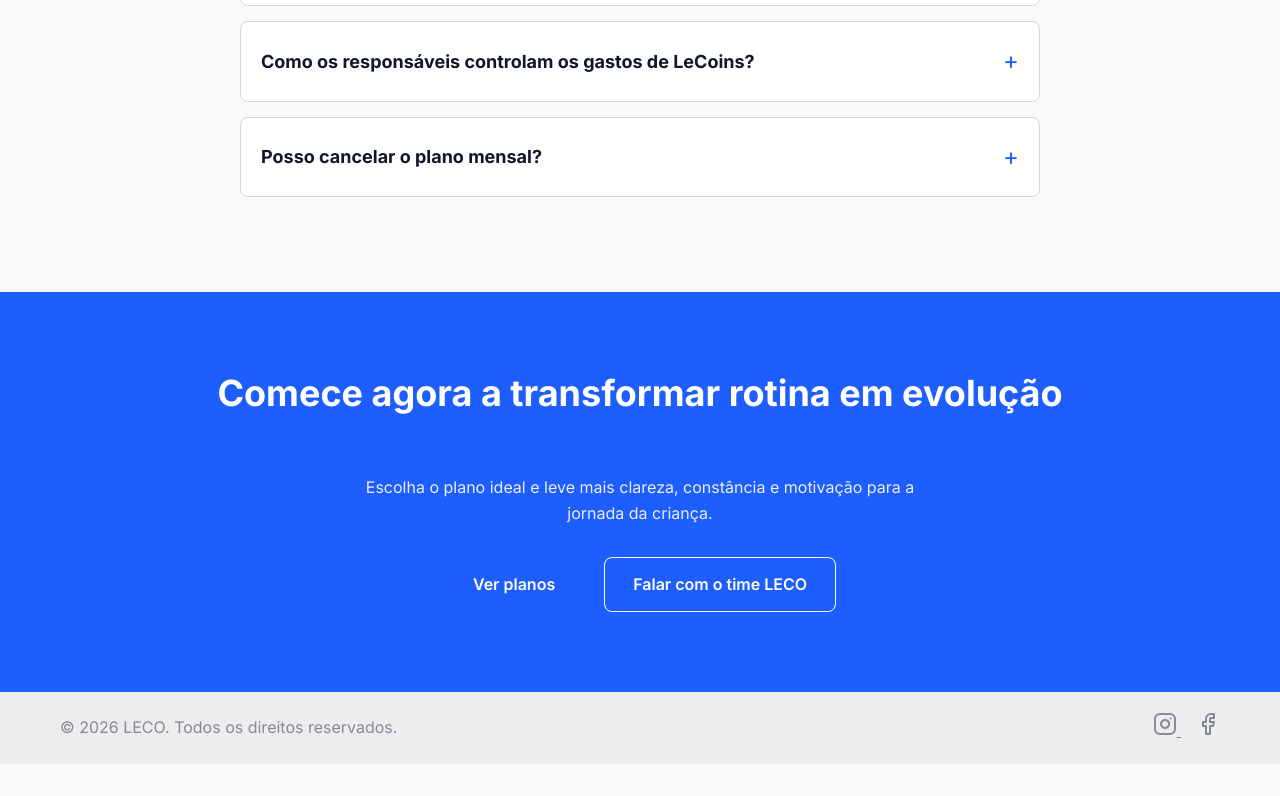
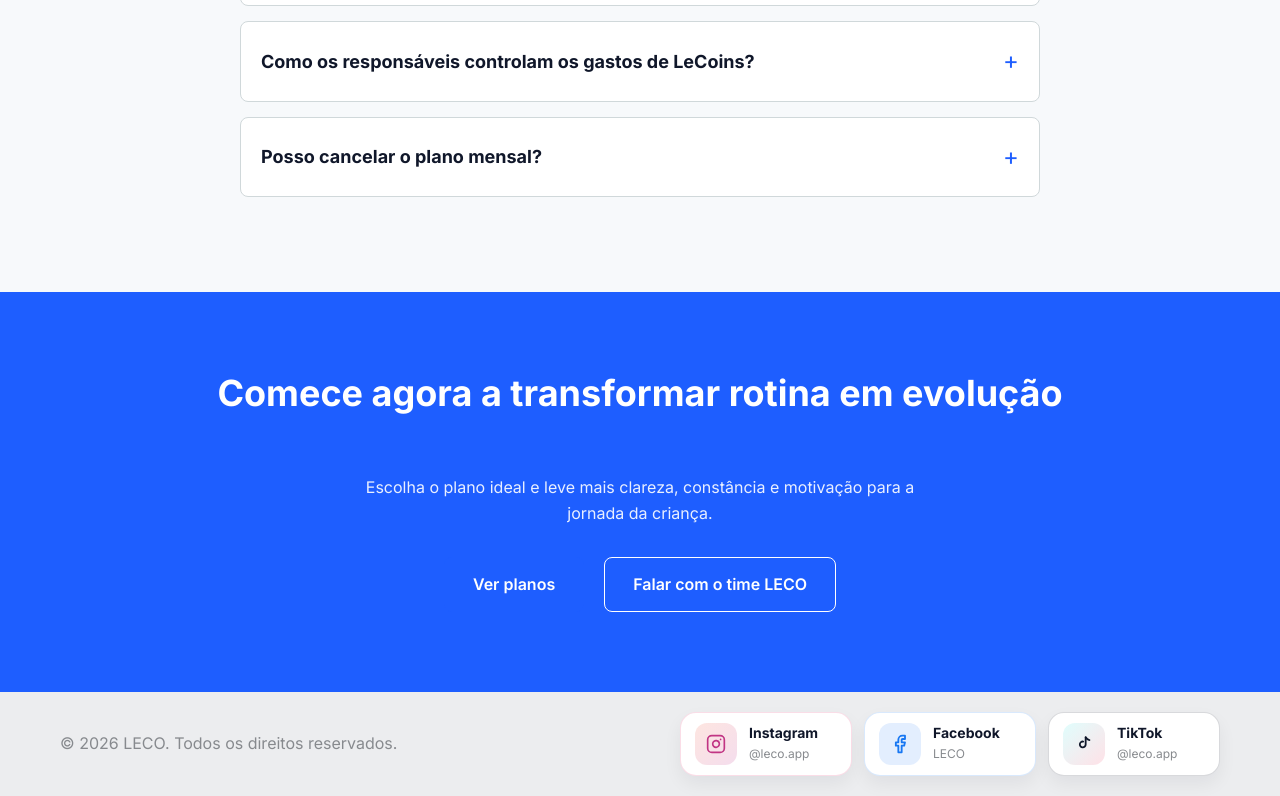
Before and after one commit to lucasccruz30-jpg/site-leco, a website: page index.html in a window 1280 px wide. Shown: the part 7351-8147 px from the top of the page. Before the commit the page ends 8115 px from the top, so only its background shows below. Drawn offline with Linux system fonts and the light colour scheme.

Commit message:
Improve social footer links

```diff
--- a/index.html
+++ b/index.html
@@ -502,11 +502,32 @@
                 <p>&copy; 2026 LECO. Todos os direitos reservados.</p>
             </div>
             <div class="footer-right">
-                <a href="#" aria-label="Instagram" class="social-icon">
-                    <svg xmlns="http://www.w3.org/2000/svg" width="24" height="24" viewBox="0 0 24 24" fill="none" stroke="currentColor" stroke-width="2" stroke-linecap="round" stroke-linejoin="round"><rect x="2" y="2" width="20" height="20" rx="5" ry="5"></rect><path d="M16 11.37A4 4 0 1 1 12.63 8 4 4 0 0 1 16 11.37z"></path><line x1="17.5" y1="6.5" x2="17.51" y2="6.5"></line></svg>
+                <a href="https://www.instagram.com/leco.app/" target="_blank" rel="noreferrer" aria-label="Instagram do LECO" class="social-link social-instagram">
+                    <span class="social-icon-box" aria-hidden="true">
+                        <svg xmlns="http://www.w3.org/2000/svg" width="20" height="20" viewBox="0 0 24 24" fill="none" stroke="currentColor" stroke-width="2" stroke-linecap="round" stroke-linejoin="round"><rect x="2" y="2" width="20" height="20" rx="5" ry="5"></rect><path d="M16 11.37A4 4 0 1 1 12.63 8 4 4 0 0 1 16 11.37z"></path><line x1="17.5" y1="6.5" x2="17.51" y2="6.5"></line></svg>
+                    </span>
+                    <span class="social-copy">
+                        <strong>Instagram</strong>
+                        <small>@leco.app</small>
+                    </span>
                 </a>
-                <a href="#" aria-label="Facebook" class="social-icon">
-                    <svg xmlns="http://www.w3.org/2000/svg" width="24" height="24" viewBox="0 0 24 24" fill="none" stroke="currentColor" stroke-width="2" stroke-linecap="round" stroke-linejoin="round"><path d="M18 2h-3a5 5 0 0 0-5 5v3H7v4h3v8h4v-8h3l1-4h-4V7a1 1 0 0 1 1-1h3z"></path></svg>
+                <a href="https://www.facebook.com/profile.php?id=61576493513435" target="_blank" rel="noreferrer" aria-label="Facebook do LECO" class="social-link social-facebook">
+                    <span class="social-icon-box" aria-hidden="true">
+                        <svg xmlns="http://www.w3.org/2000/svg" width="20" height="20" viewBox="0 0 24 24" fill="none" stroke="currentColor" stroke-width="2.2" stroke-linecap="round" stroke-linejoin="round"><path d="M18 2h-3a5 5 0 0 0-5 5v3H7v4h3v8h4v-8h3l1-4h-4V7a1 1 0 0 1 1-1h3z"></path></svg>
+                    </span>
+                    <span class="social-copy">
+                        <strong>Facebook</strong>
+                        <small>LECO</small>
+                    </span>
+                </a>
+                <a href="https://www.tiktok.com/@leco.app?_r=1&_t=ZS-95L5EmL3gsJ" target="_blank" rel="noreferrer" aria-label="TikTok do LECO" class="social-link social-tiktok">
+                    <span class="social-icon-box" aria-hidden="true">
+                        <svg xmlns="http://www.w3.org/2000/svg" width="20" height="20" viewBox="0 0 24 24" fill="none" stroke="currentColor" stroke-width="2.2" stroke-linecap="round" stroke-linejoin="round"><path d="M14 4v8.5a3.5 3.5 0 1 1-3-3.46"></path><path d="M14 4c1.1 1.9 2.6 3 4.5 3.3"></path></svg>
+                    </span>
+                    <span class="social-copy">
+                        <strong>TikTok</strong>
+                        <small>@leco.app</small>
+                    </span>
                 </a>
             </div>
         </div>
--- a/style.css
+++ b/style.css
@@ -679,16 +679,100 @@ p {
     display: flex;
     justify-content: space-between;
     align-items: center;
+    gap: 20px;
 }
 
-.social-icon {
-    color: var(--aux-text);
-    margin-left: 15px;
-    transition: color 0.3s ease;
+.footer-right {
+    display: flex;
+    align-items: stretch;
+    gap: 12px;
+    flex-wrap: wrap;
 }
 
-.social-icon:hover {
-    color: var(--leco-blue);
+.social-link {
+    min-width: 172px;
+    display: inline-flex;
+    align-items: center;
+    gap: 12px;
+    padding: 10px 14px;
+    border-radius: 16px;
+    text-decoration: none;
+    background: var(--white);
+    border: 1px solid var(--borders);
+    box-shadow: 0 8px 18px rgba(16, 23, 42, 0.06);
+    transition: transform 0.25s ease, box-shadow 0.25s ease, border-color 0.25s ease;
+}
+
+.social-link:hover {
+    transform: translateY(-2px);
+    box-shadow: 0 12px 24px rgba(16, 23, 42, 0.1);
+}
+
+.social-icon-box {
+    width: 42px;
+    height: 42px;
+    border-radius: 12px;
+    display: inline-flex;
+    align-items: center;
+    justify-content: center;
+    flex-shrink: 0;
+}
+
+.social-copy {
+    display: flex;
+    flex-direction: column;
+    min-width: 0;
+}
+
+.social-copy strong {
+    font-size: 14px;
+    line-height: 1.2;
+    color: var(--navy);
+}
+
+.social-copy small {
+    margin-top: 2px;
+    font-size: 12px;
+    color: var(--aux-text);
+}
+
+.social-instagram {
+    border-color: rgba(225, 48, 108, 0.16);
+}
+
+.social-instagram .social-icon-box {
+    background: linear-gradient(135deg, rgba(245, 96, 64, 0.16), rgba(188, 42, 141, 0.16));
+    color: #c13584;
+}
+
+.social-instagram:hover {
+    border-color: rgba(193, 53, 132, 0.3);
+}
+
+.social-facebook {
+    border-color: rgba(24, 119, 242, 0.16);
+}
+
+.social-facebook .social-icon-box {
+    background: rgba(24, 119, 242, 0.12);
+    color: #1877f2;
+}
+
+.social-facebook:hover {
+    border-color: rgba(24, 119, 242, 0.3);
+}
+
+.social-tiktok {
+    border-color: rgba(16, 23, 42, 0.16);
+}
+
+.social-tiktok .social-icon-box {
+    background: linear-gradient(135deg, rgba(37, 244, 238, 0.14), rgba(254, 44, 85, 0.14));
+    color: var(--navy);
+}
+
+.social-tiktok:hover {
+    border-color: rgba(16, 23, 42, 0.3);
 }
 
 
@@ -753,4 +837,14 @@ p {
         flex-direction: column;
         gap: 15px;
     }
+
+    .footer-right {
+        width: 100%;
+        justify-content: center;
+    }
+
+    .social-link {
+        width: 100%;
+        min-width: 0;
+    }
 }
```
